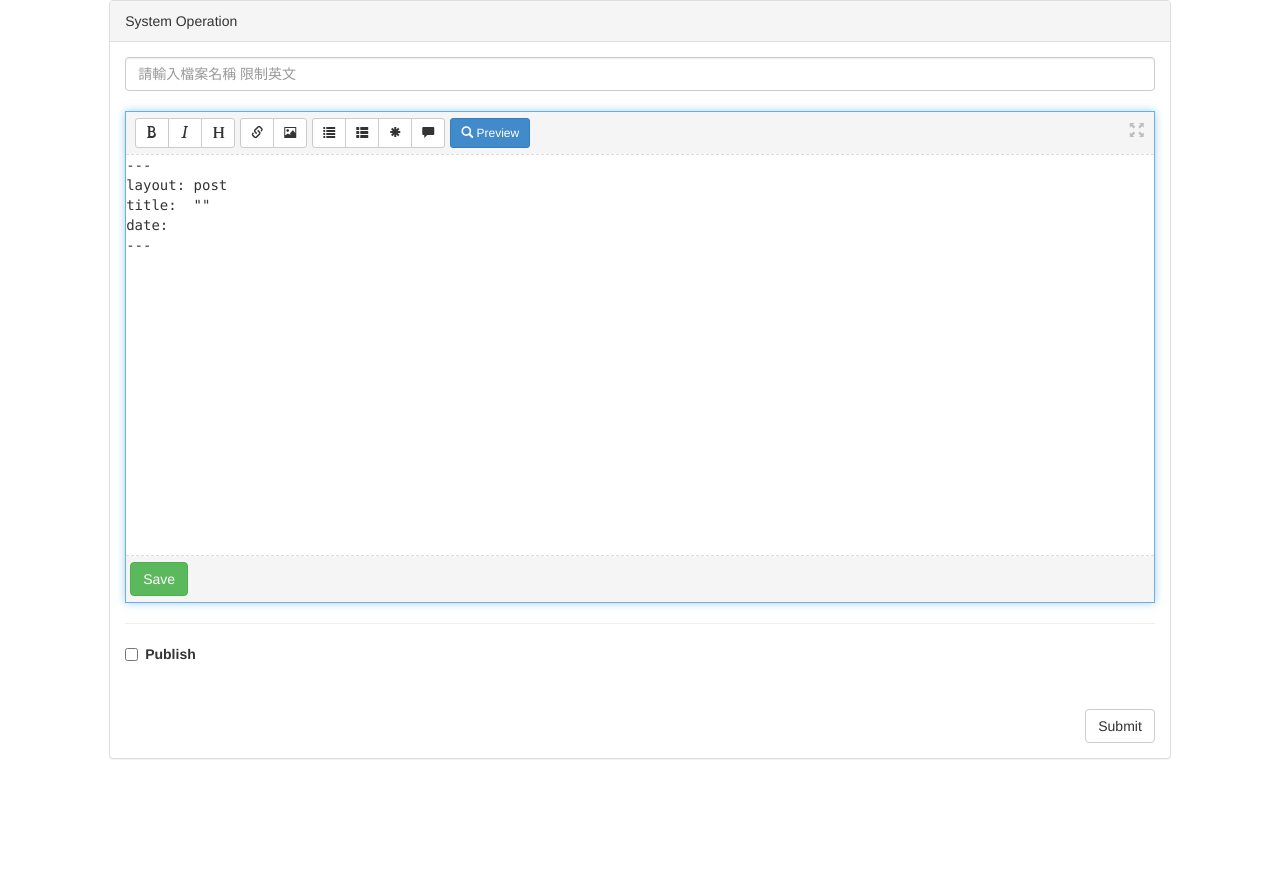
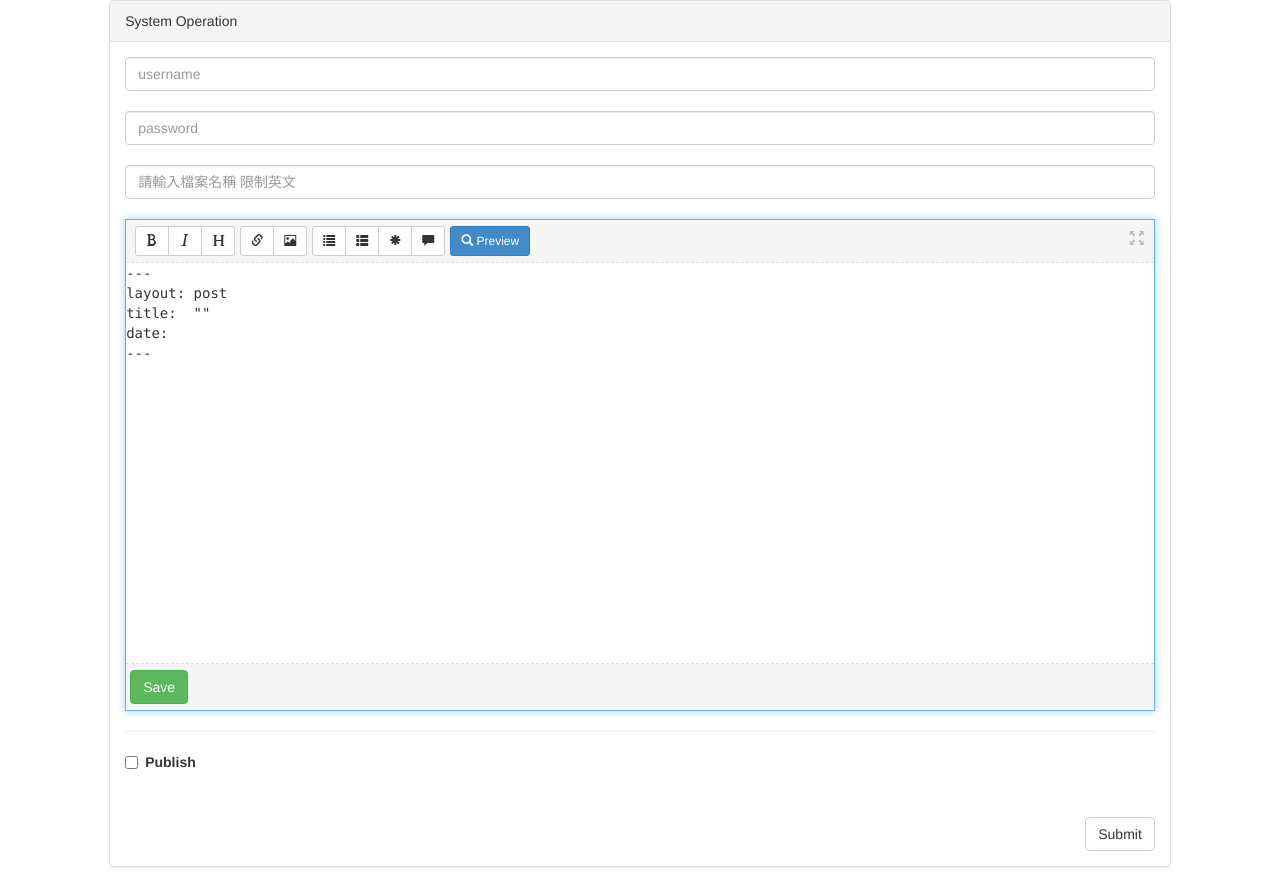
Before and after one commit to 0mu-Project/0muMDAU, a website with bundled scripts: page redit.html in a window 1280 px wide. Before the commit the page ends 800 px from the top, so only its background shows below. Built offline with nearby package versions, Linux system fonts and the light colour scheme; some icons are missing.

Commit message:
modify editor

```diff
--- a/redit.html
+++ b/redit.html
@@ -23,6 +23,8 @@
 					  <div class="panel-heading">System Operation</div>
 					  <div class="panel-body">
 						  <form class="createtable">
+							  <input class="form-control" type="text" name="username" size="20" placeholder="username"><br>
+							  <input class="form-control" type="password" name="password" size="20" placeholder="password"><BR>
 							  <input class="form-control" name="title" type="text" placeholder="請輸入檔案名稱 限制英文"/></br>
 						  	  <textarea class="content" name="content" data-provide="markdown" rows="20">---
 layout: post
```
Also changed, not shown: 2 other files.
